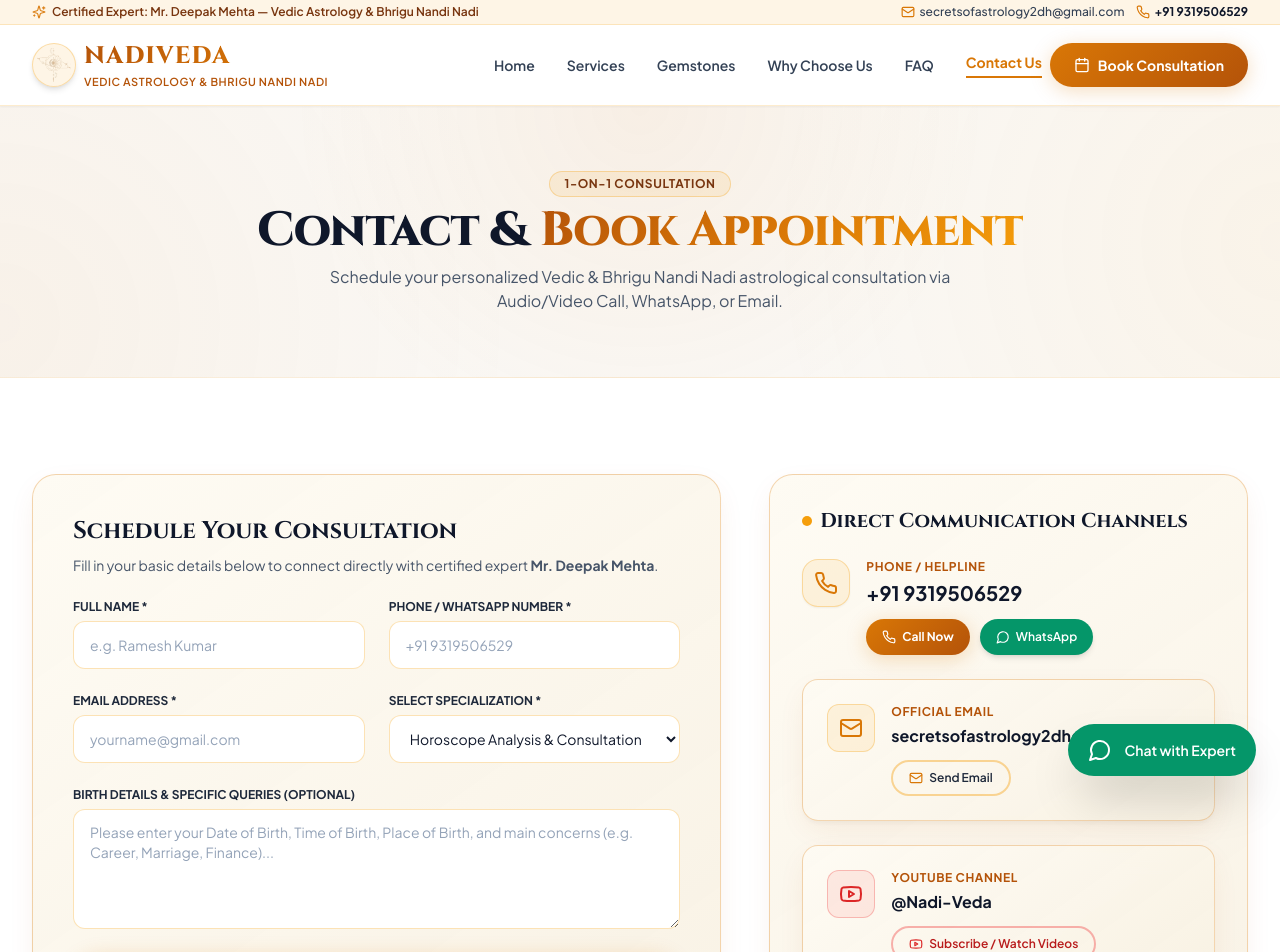
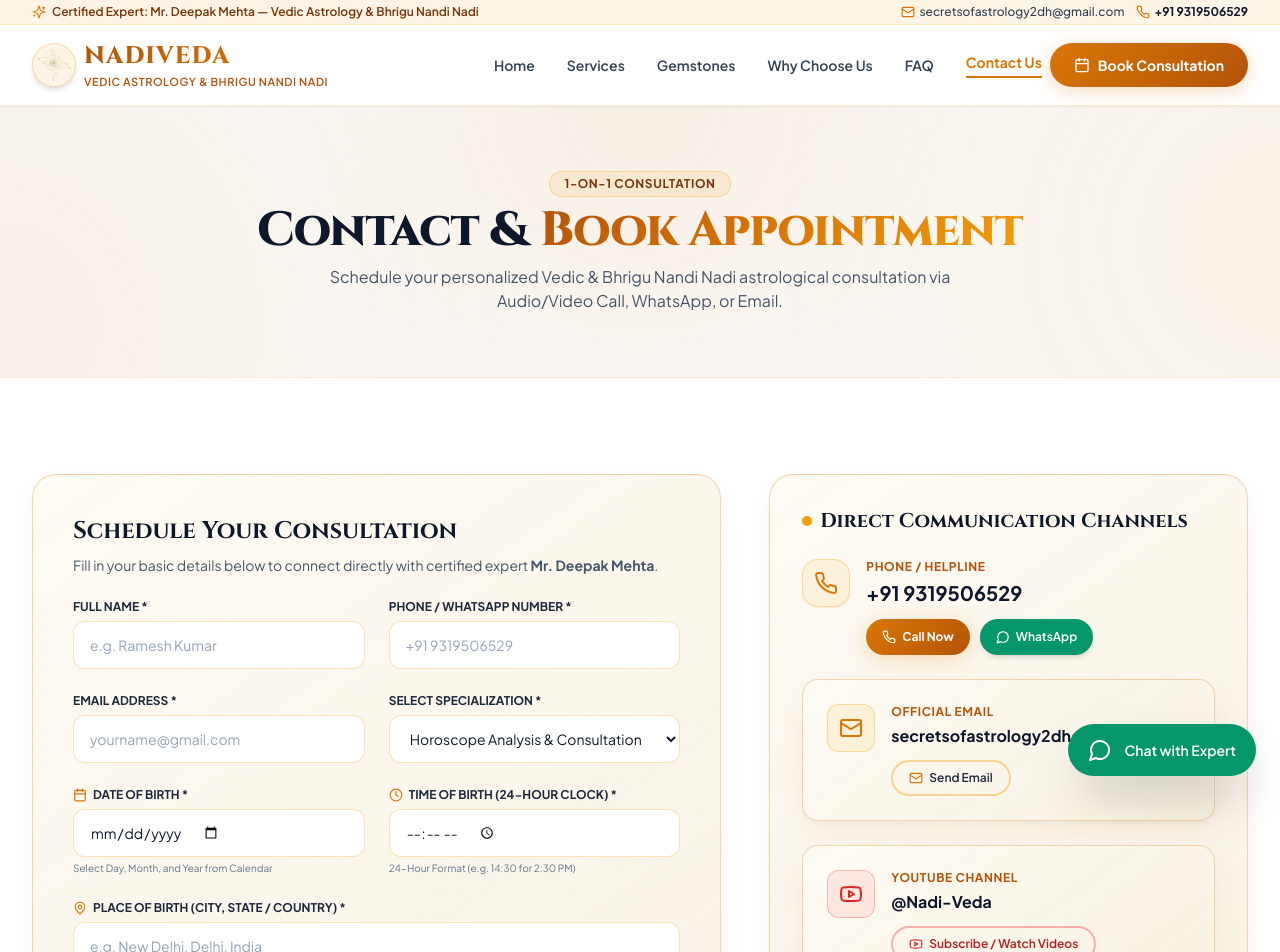
Before and after one commit to vanshrawat02/astrology-website, a Next.js app: page /contact in a window 1280 px wide. Shown: the top 952 px of the page. Built offline with nearby package versions, Linux system fonts and the light colour scheme.

Commit message:
Remove Mr. when addressing himself in first person, add interactive Date of Birth calendar and Time of Birth 24h clock fields to Contact Us form

```diff
--- a/app/contact/page.tsx
+++ b/app/contact/page.tsx
@@ -2,7 +2,7 @@
 
 import React, { useState, useEffect, Suspense } from "react";
 import { useSearchParams } from "next/navigation";
-import { Phone, Mail, MessageCircle, Clock, Send, ShieldCheck, CheckCircle2, Youtube } from "lucide-react";
+import { Phone, Mail, MessageCircle, Clock, Send, ShieldCheck, CheckCircle2, Youtube, Calendar, MapPin } from "lucide-react";
 import { Button } from "@/components/ui/button";
 import { Card } from "@/components/ui/card";
 import { Input } from "@/components/ui/input";
@@ -18,7 +18,10 @@
   const [phone, setPhone] = useState("");
   const [email, setEmail] = useState("");
   const [service, setService] = useState(preselectedService);
-  const [birthDetails, setBirthDetails] = useState("");
+  const [dob, setDob] = useState("");
+  const [tob, setTob] = useState("");
+  const [pob, setPob] = useState("");
+  const [queries, setQueries] = useState("");
 
   useEffect(() => {
     if (searchParams.get("service")) {
@@ -28,7 +31,7 @@
 
   const handleSubmit = (e: React.FormEvent) => {
     e.preventDefault();
-    const textMessage = `*New Consultation Request*\n\n*Name:* ${fullName}\n*Phone:* ${phone}\n*Email:* ${email}\n*Specialization:* ${service}\n*Birth Details/Notes:* ${birthDetails || "N/A"}`;
+    const textMessage = `*New Consultation Request*\n\n*Name:* ${fullName}\n*Phone:* ${phone}\n*Email:* ${email}\n*Specialization:* ${service}\n*Date of Birth:* ${dob || "N/A"}\n*Time of Birth (24h Clock):* ${tob || "N/A"}\n*Place of Birth:* ${pob || "N/A"}\n*Specific Queries:* ${queries || "N/A"}`;
     const encodedText = encodeURIComponent(textMessage);
     const whatsappUrl = `https://wa.me/919319506529?text=${encodedText}`;
     window.open(whatsappUrl, "_blank");
@@ -112,17 +115,71 @@
             </div>
           </div>
 
+          {/* BIRTH DATE & BIRTH TIME (CALENDAR & 24H CLOCK) */}
+          <div className="grid sm:grid-cols-2 gap-4 sm:gap-6 min-w-0">
+            <div className="min-w-0">
+              <label htmlFor="dob" className="flex items-center gap-1.5 text-xs font-bold text-slate-800 uppercase mb-1.5">
+                <Calendar className="w-3.5 h-3.5 text-amber-600" />
+                <span>Date of Birth *</span>
+              </label>
+              <Input
+                id="dob"
+                type="date"
+                required
+                className="bg-white border-amber-500/30 text-slate-900 text-xs sm:text-sm w-full min-w-0 cursor-pointer"
+                value={dob}
+                onChange={(e) => setDob(e.target.value)}
+              />
+              <span className="text-[10px] text-slate-500 block mt-1">Select Day, Month, and Year from Calendar</span>
+            </div>
+
+            <div className="min-w-0">
+              <label htmlFor="tob" className="flex items-center gap-1.5 text-xs font-bold text-slate-800 uppercase mb-1.5">
+                <Clock className="w-3.5 h-3.5 text-amber-600" />
+                <span>Time of Birth (24-Hour Clock) *</span>
+              </label>
+              <Input
+                id="tob"
+                type="time"
+                step="60"
+                required
+                className="bg-white border-amber-500/30 text-slate-900 text-xs sm:text-sm w-full min-w-0 cursor-pointer"
+                value={tob}
+                onChange={(e) => setTob(e.target.value)}
+              />
+              <span className="text-[10px] text-slate-500 block mt-1">24-Hour Format (e.g. 14:30 for 2:30 PM)</span>
+            </div>
+          </div>
+
+          {/* PLACE OF BIRTH */}
           <div className="min-w-0">
-            <label htmlFor="birthDetails" className="block text-xs font-bold text-slate-800 uppercase mb-1.5">
-              Birth Details & Specific Queries (Optional)
+            <label htmlFor="pob" className="flex items-center gap-1.5 text-xs font-bold text-slate-800 uppercase mb-1.5">
+              <MapPin className="w-3.5 h-3.5 text-amber-600" />
+              <span>Place of Birth (City, State / Country) *</span>
+            </label>
+            <Input
+              id="pob"
+              type="text"
+              required
+              placeholder="e.g. New Delhi, Delhi, India"
+              className="bg-white border-amber-500/30 text-slate-900 placeholder:text-slate-400 text-xs sm:text-sm w-full min-w-0"
+              value={pob}
+              onChange={(e) => setPob(e.target.value)}
+            />
+          </div>
+
+          {/* SPECIFIC QUERIES */}
+          <div className="min-w-0">
+            <label htmlFor="queries" className="block text-xs font-bold text-slate-800 uppercase mb-1.5">
+              Specific Queries & Life Concerns (Optional)
             </label>
             <Textarea
-              id="birthDetails"
-              rows={4}
-              placeholder="Please enter your Date of Birth, Time of Birth, Place of Birth, and main concerns (e.g. Career, Marriage, Finance)..."
+              id="queries"
+              rows={3}
+              placeholder="Mention any specific concerns (e.g., Marriage timing, Career growth, Health, Wealth remedies)..."
               className="bg-white border-amber-500/30 text-slate-900 placeholder:text-slate-400 text-xs sm:text-sm w-full min-w-0"
-              value={birthDetails}
-              onChange={(e) => setBirthDetails(e.target.value)}
+              value={queries}
+              onChange={(e) => setQueries(e.target.value)}
             />
           </div>
 
--- a/app/page.tsx
+++ b/app/page.tsx
@@ -151,7 +151,7 @@
               Meet <span className="gold-gradient-text">Mr. Deepak Mehta</span>
             </h2>
             <p className="text-slate-600 text-base sm:text-lg leading-relaxed max-w-2xl mx-auto">
-              Welcome. I am <strong>Mr. Deepak Mehta</strong>, a certified expert in traditional Vedic Astrology and Bhrigu Nandi Nadi techniques, dedicated to offering authentic, research-backed insights to help you navigate life&apos;s pivotal decisions.
+              Welcome. I am <strong>Deepak Mehta</strong>, a certified expert in traditional Vedic Astrology and Bhrigu Nandi Nadi techniques, dedicated to offering authentic, research-backed insights to help you navigate life&apos;s pivotal decisions.
             </p>
           </div>
 
--- a/app/why-us/page.tsx
+++ b/app/why-us/page.tsx
@@ -140,7 +140,7 @@
                   Meet Mr. Deepak Mehta
                 </h2>
                 <p className="text-slate-600 leading-relaxed text-base">
-                  Welcome. I am <strong>Mr. Deepak Mehta</strong>, a certified expert in traditional Vedic Astrology and Bhrigu Nandi Nadi techniques, dedicated to offering authentic, research-backed insights to help you navigate life&apos;s pivotal decisions.
+                  Welcome. I am <strong>Deepak Mehta</strong>, a certified expert in traditional Vedic Astrology and Bhrigu Nandi Nadi techniques, dedicated to offering authentic, research-backed insights to help you navigate life&apos;s pivotal decisions.
                 </p>
                 <div className="grid sm:grid-cols-2 gap-4 text-xs font-semibold text-slate-800">
                   <div className="flex items-start gap-2.5 p-3 rounded-xl bg-amber-50/60 border border-amber-500/20">
```
